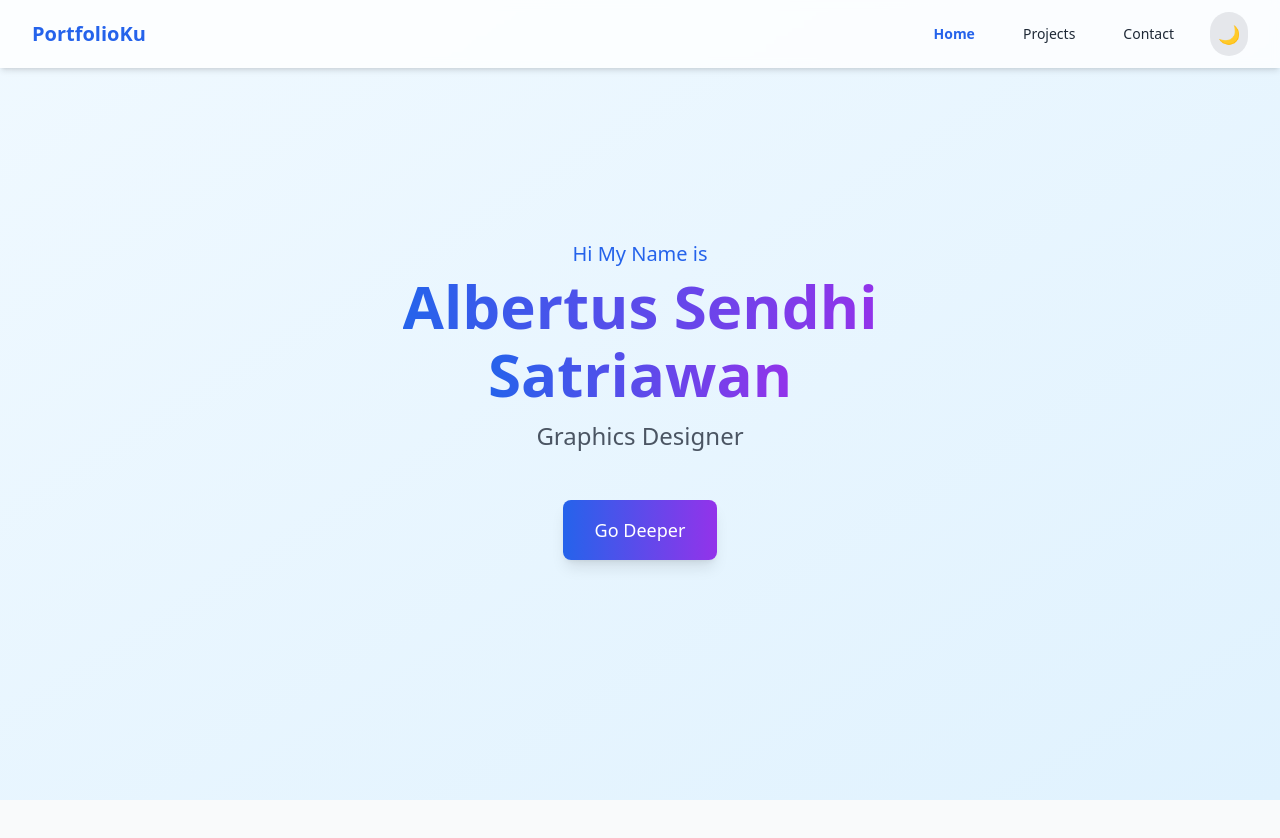
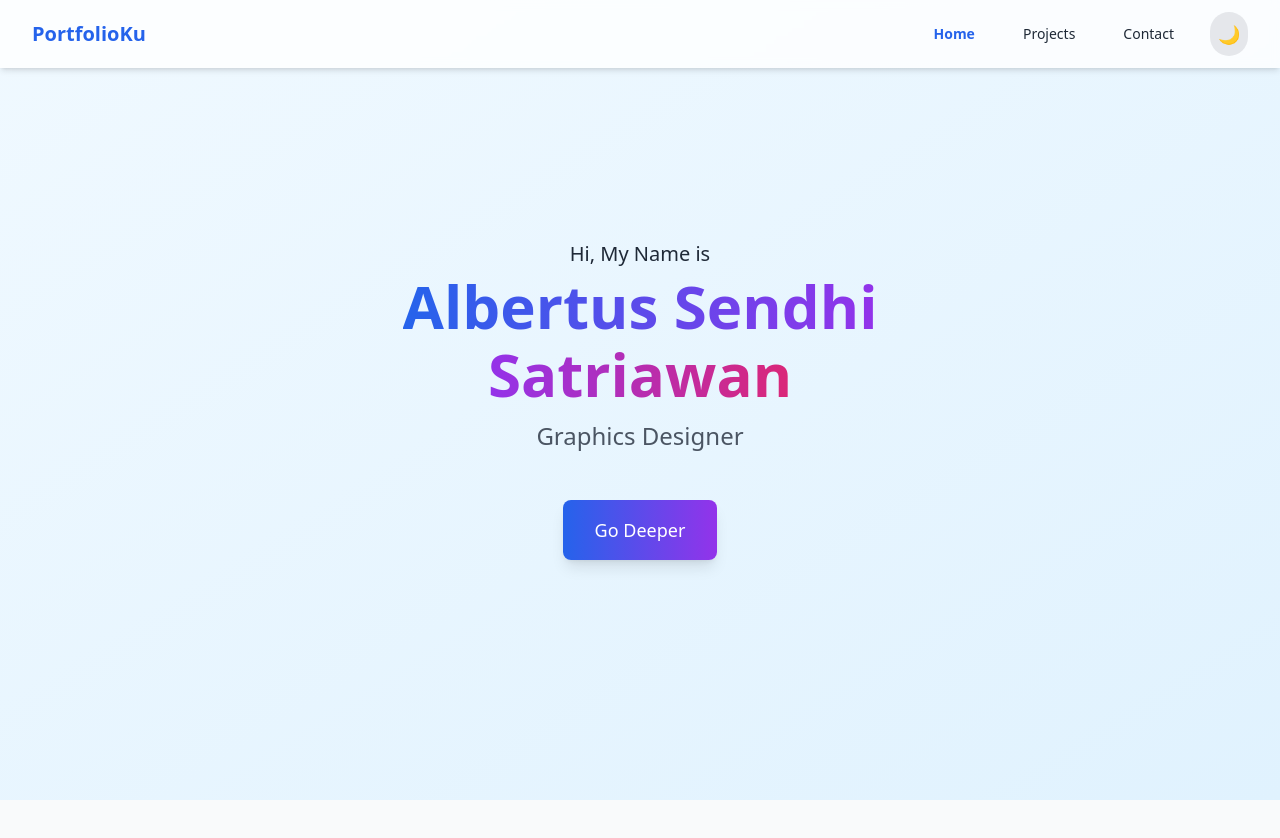
Before and after one commit to sendhi91/justacontent, a React (Create React App) app: page / in a window 1280 px wide. Shown: the top 838 px of the page. Built offline with nearby package versions, Linux system fonts and the light colour scheme.

Commit message:
Add files via upload

```diff
--- a/src/components/Hero.jsx
+++ b/src/components/Hero.jsx
@@ -7,15 +7,13 @@ const Hero = () => {
   const navigate = useNavigate();
 
   const handleGoDeeper = () => {
-    // Smooth exit animation before navigation
     document.querySelector('.hero-content').style.opacity = '0';
     document.querySelector('.hero-content').style.transform = 'translateY(20px)';
 
     setTimeout(() => {
       navigate('/about');
-      // Scroll to top after navigation
       window.scrollTo({ top: 0, behavior: 'smooth' });
-    }, 500); // Match this duration with your transition
+    }, 500);
   };
 
   return (
@@ -37,41 +35,73 @@ const Hero = () => {
           transition={{ duration: 0.8 }}
         >
           <motion.p
-            className="text-lg md:text-xl text-blue-600 dark:text-blue-400 mb-2"
-            initial={{ opacity: 0 }}
-            animate={{ opacity: 1 }}
-            transition={{ delay: 0.2 }}
+            className={`text-lg md:text-xl mb-2 ${
+              darkMode ? 'text-white' : 'text-gray-800'
+            }`}
+            initial={{ opacity: 0, x: -20 }}
+            animate={{ opacity: 1, x: 0 }}
+            transition={{
+              delay: 0.2,
+              type: 'spring',
+              stiffness: 100,
+              damping: 10
+            }}
           >
-            Hi My Name is
+            Hi, My Name is
           </motion.p>
 
           <motion.h1
-            className="text-4xl md:text-6xl font-bold text-gray-800 dark:text-white mb-2"
-            initial={{ opacity: 0, y: 10 }}
+            className="text-4xl md:text-6xl font-bold mb-2"
+            initial={{ opacity: 0, y: 20 }}
             animate={{ opacity: 1, y: 0 }}
-            transition={{ delay: 0.3 }}
+            transition={{
+              delay: 0.3,
+              type: 'spring',
+              stiffness: 100,
+              damping: 10
+            }}
           >
-            <span className="bg-clip-text text-transparent bg-gradient-to-r from-blue-600 to-purple-600">
+            <motion.span
+              className="bg-clip-text text-transparent bg-gradient-to-r from-blue-600 to-purple-600"
+              whileHover={{ scale: 1.02 }}
+              transition={{ type: 'spring', stiffness: 400, damping: 10 }}
+            >
               Albertus Sendhi
-            </span>
+            </motion.span>
           </motion.h1>
 
           <motion.h1
-            className="text-4xl md:text-6xl font-bold text-gray-800 dark:text-white mb-4"
-            initial={{ opacity: 0, y: 10 }}
+            className="text-4xl md:text-6xl font-bold mb-4"
+            initial={{ opacity: 0, y: 20 }}
             animate={{ opacity: 1, y: 0 }}
-            transition={{ delay: 0.4 }}
+            transition={{
+              delay: 0.35,
+              type: 'spring',
+              stiffness: 100,
+              damping: 10
+            }}
           >
-            <span className="bg-clip-text text-transparent bg-gradient-to-r from-blue-600 to-purple-600">
+            <motion.span
+              className="bg-clip-text text-transparent bg-gradient-to-r from-purple-600 to-pink-600"
+              whileHover={{ scale: 1.02 }}
+              transition={{ type: 'spring', stiffness: 400, damping: 10 }}
+            >
               Satriawan
-            </span>
+            </motion.span>
           </motion.h1>
 
           <motion.h2
-            className="text-xl md:text-2xl text-gray-600 dark:text-gray-300 mb-8"
+            className={`text-xl md:text-2xl mb-8 ${
+              darkMode ? 'text-gray-300' : 'text-gray-600'
+            }`}
             initial={{ opacity: 0 }}
             animate={{ opacity: 1 }}
-            transition={{ delay: 0.5 }}
+            transition={{
+              delay: 0.5,
+              type: 'spring',
+              stiffness: 50,
+              damping: 10
+            }}
           >
             Graphics Designer
           </motion.h2>
@@ -80,7 +110,13 @@ const Hero = () => {
         <motion.div
           initial={{ opacity: 0, y: 20 }}
           animate={{ opacity: 1, y: 0 }}
-          transition={{ duration: 0.8, delay: 0.6 }}
+          transition={{
+            duration: 0.8,
+            delay: 0.6,
+            type: 'spring',
+            stiffness: 100,
+            damping: 10
+          }}
           className="mt-12"
         >
           <motion.button
```
